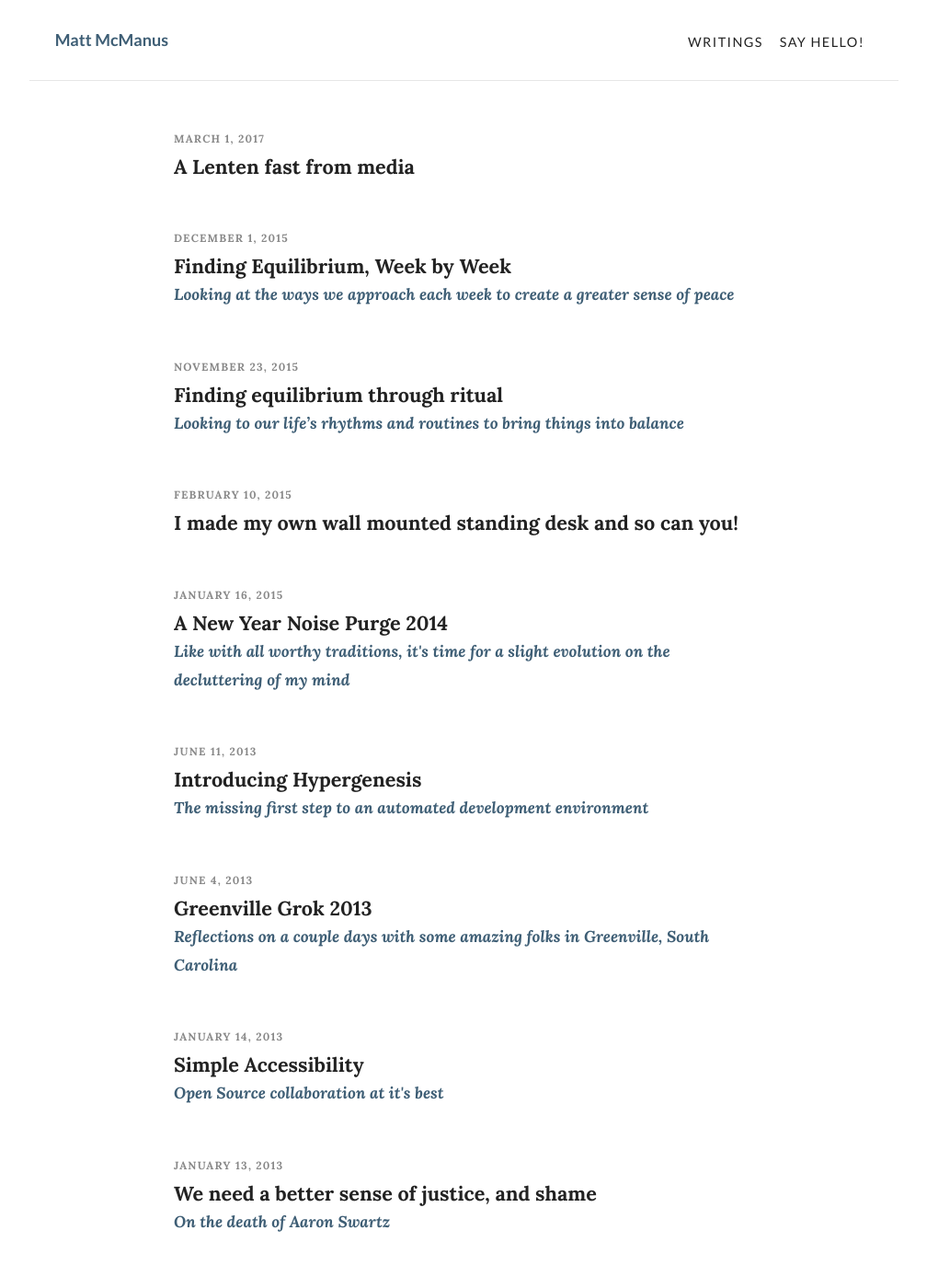
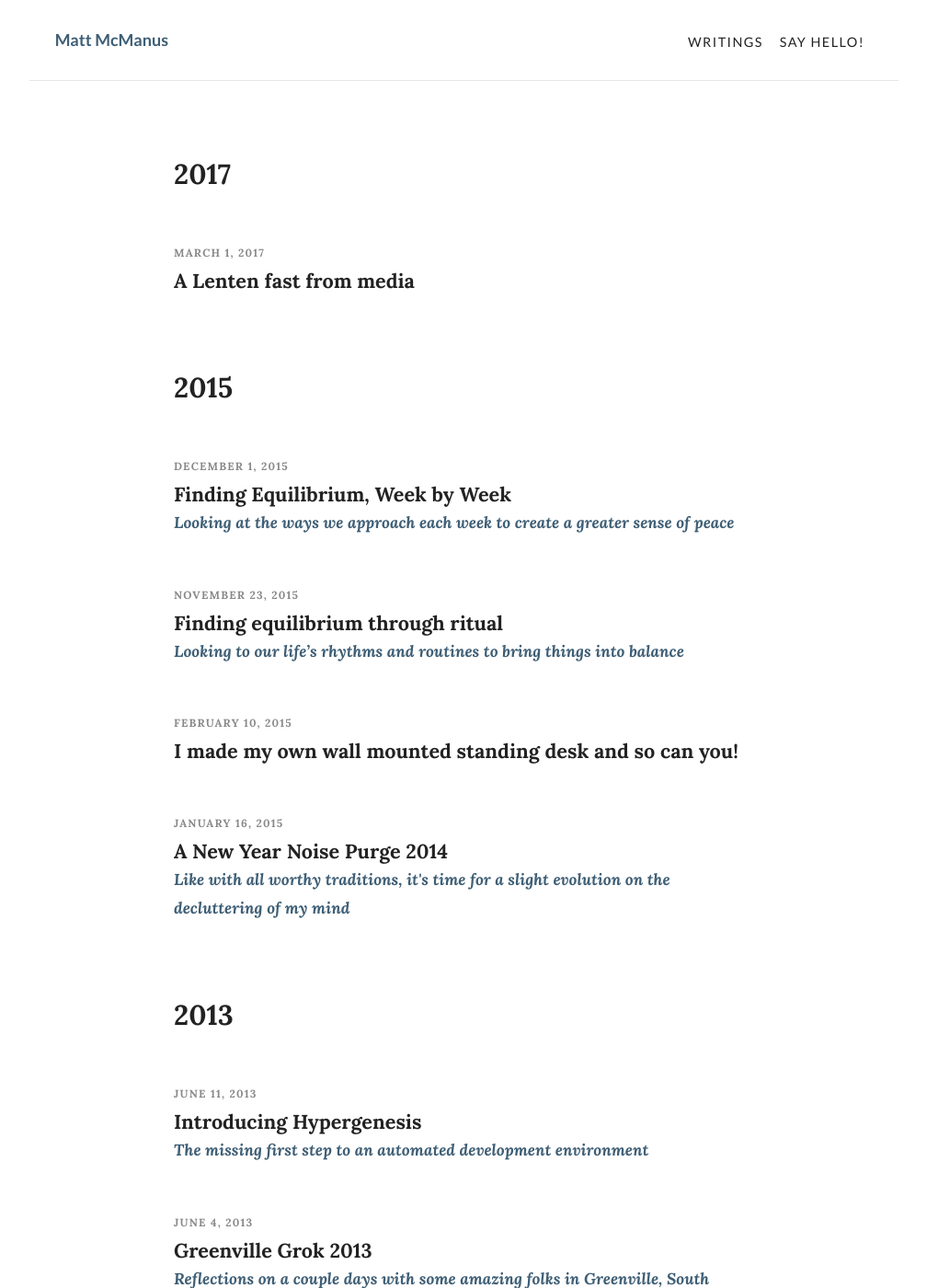
Before and after one commit to mattmcmanus/mattmcmanus.github.io, a Jekyll site: the page built from blog/index.html, in a window 1280 px wide and 1400 px high. Shown: the whole window at 92% size, without its empty margins (136-1144 px from the left). Built offline with Jekyll 4.4.1, drawn with Linux system fonts in a browser that asks for light colours; the list of posts is cut into pages by our own code.

Commit message:
Group blog list by year

```diff
--- a/blog/index.html
+++ b/blog/index.html
@@ -2,8 +2,11 @@
 layout: default
 ---
 <div class="row">
+  {% assign postsByYear = site.posts | group_by_exp:"post", "post.date | date: '%Y'" %}
+  {% for year in postsByYear %}
+    <h2>{{ year.name }}</h2>
     <ul class="post-list">
-    {% for post in site.posts %}
+      {% for post in year.items %}
       <li>
         <h4>
           <a class="post-link" href="{{ post.url }}">
@@ -17,4 +20,5 @@ layout: default
       </li>
       {% endfor %}
     </ul>
+  {% endfor %}
 </div>
```
Lines whose indentation alone changed are shown as unchanged.
